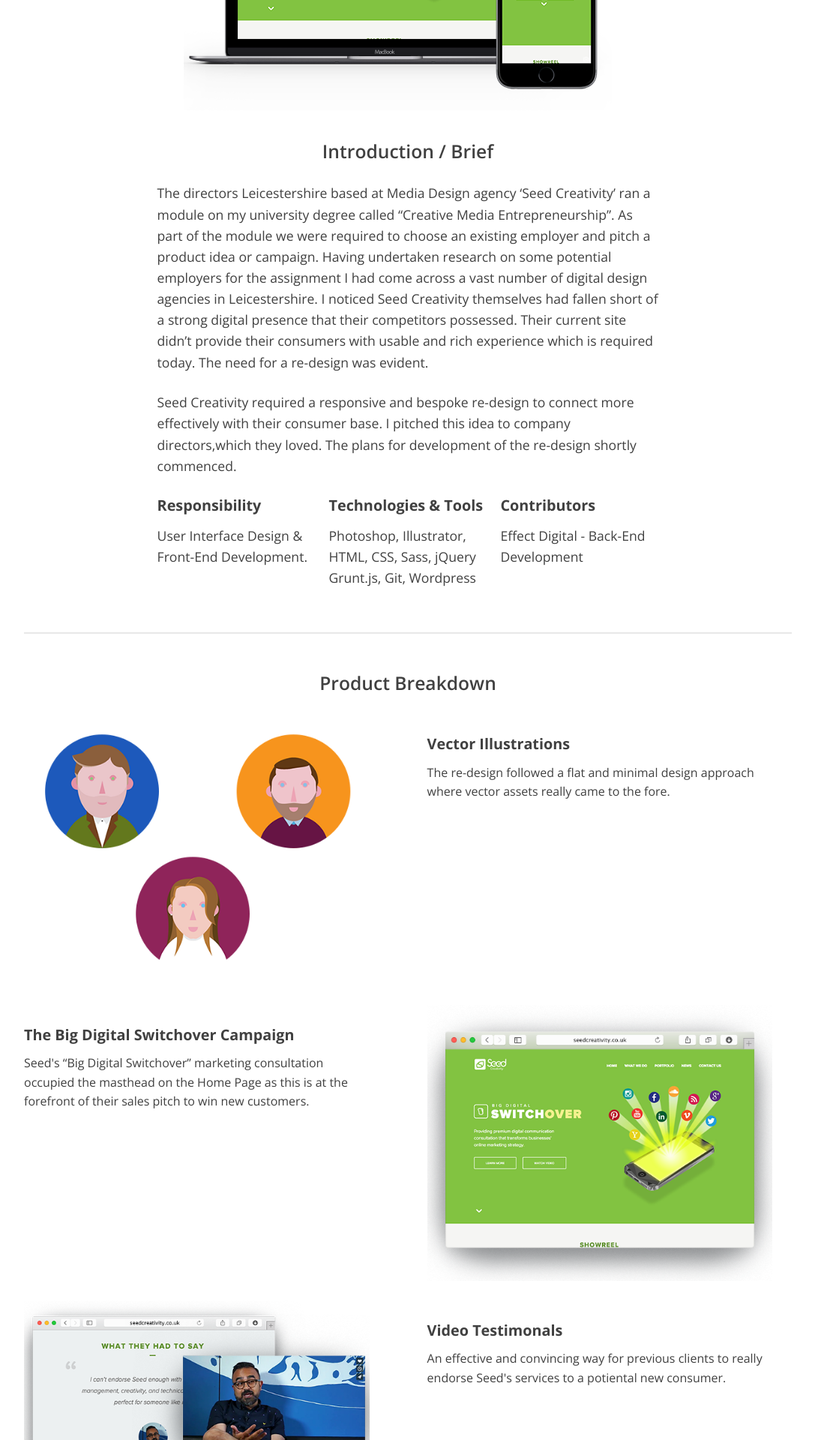
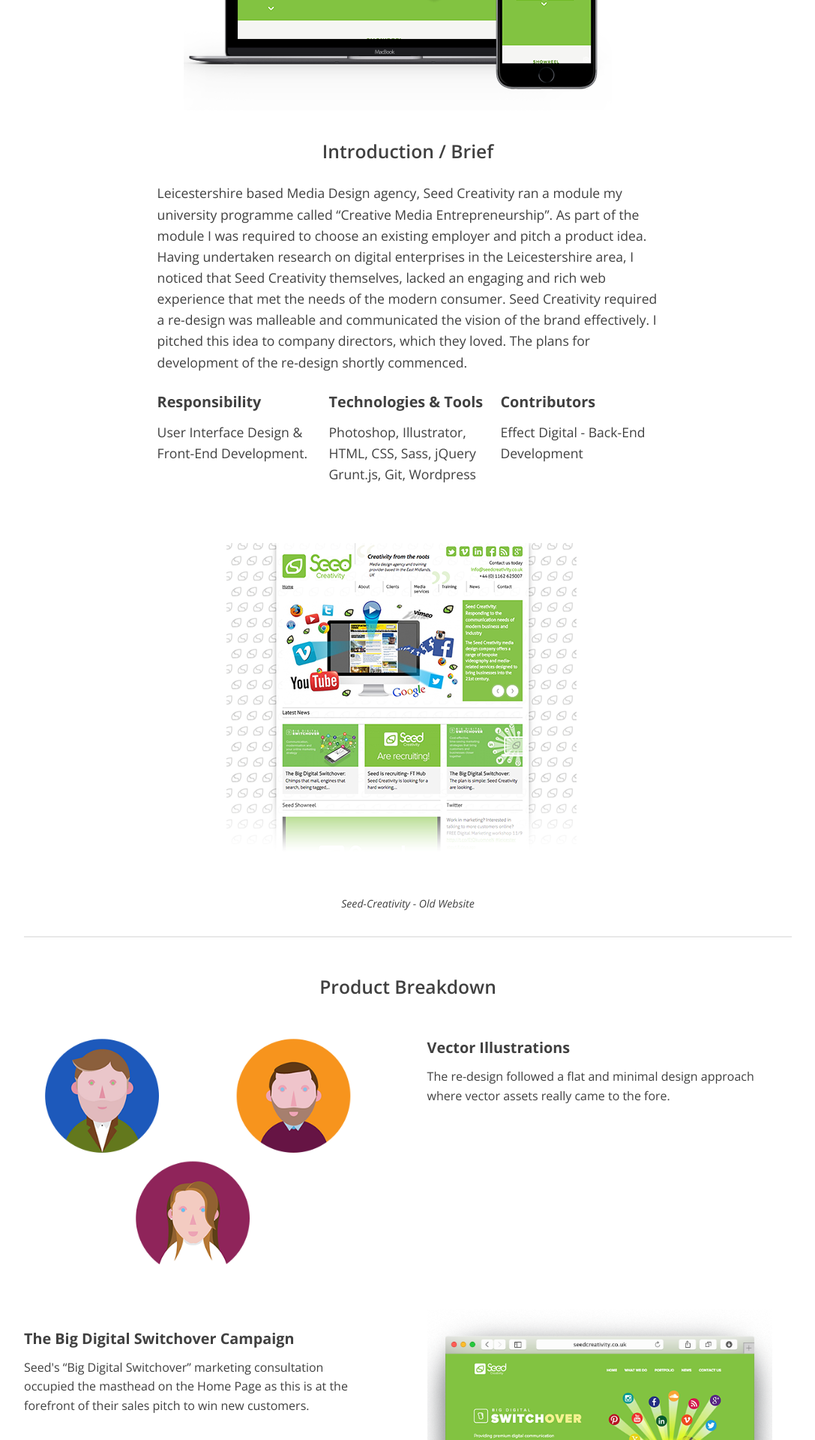
Before and after one commit to LloydBennett/lloydbennett.github.io, a Jekyll site: the page built from _projects/seedcreativity.html, in a window 1280 px wide. Shown: the part 655-2575 px from the top of the page at 75% size, without its empty margins (96-1183 px from the left). Built offline with Jekyll 4.4.1, drawn with Linux system fonts in a browser that asks for light colours; nearby versions of some CDN libraries; some of the changed text lies outside the part shown.

Commit message:
made tweaks to seed creativity case study

```diff
--- a/_layouts/casestudy.html
+++ b/_layouts/casestudy.html
@@ -57,8 +57,9 @@
         {% endif %}
       </div>
       <hr></hr>
+      {% if page.quote%}
       <q class="center dbl-margin-space--top">{{page.quote}}</q>
-
+      {% endif %}
 
       <article class="post-content">
         {{ content }}
--- a/_projects/seedcreativity.html
+++ b/_projects/seedcreativity.html
@@ -15,17 +15,12 @@
 <h3 class="project__subheading center">Introduction / Brief</h3>
 
 <div class="copy-wrapper">
-  <p>The directors Leicestershire based at Media Design agency ‘Seed Creativity’ ran a
-  module on my university degree called “Creative Media Entrepreneurship”.
-  As part of the module we were required to choose an existing employer and pitch a product idea or campaign.
-  Having undertaken research on some potential employers for the assignment I had come across a vast number of
-  digital design agencies in Leicestershire. I noticed Seed Creativity themselves had fallen short of a strong digital
-  presence that their competitors possessed. Their current site didn’t provide their consumers with usable and rich
-  experience which is required today. The need for a re-design was evident.</p>
-
-  <p>Seed Creativity required a responsive and bespoke re-design to connect more effectively
-  with their consumer base. I pitched this idea to company directors,which they loved.
-  The plans for development of the re-design shortly commenced.</p>
+  <p>Leicestershire based Media Design agency, Seed Creativity ran a module my university programme
+    called “Creative Media Entrepreneurship”. As part of the module I was required to choose an existing
+    employer and pitch a product idea. Having undertaken research on digital enterprises in the Leicestershire area,
+    I noticed that Seed Creativity themselves, lacked an engaging and rich web experience that met the needs of the modern consumer.
+    Seed Creativity required a re-design was malleable and communicated the vision of the brand effectively. I pitched this idea to
+    company directors, which they loved. The plans for development of the re-design shortly commenced.</p>
 </div>
 <div class="project__col">
   <div class="one-margin-space--bottom">
@@ -43,7 +38,12 @@
     <p>Effect Digital - Back-End Development</p>
   </div>
 </div>
-
+<div class="copy-wrapper">
+  <figure>
+    <img class="project__img" src="../images/projects/seedcreativity/sc_olddesign.png" alt="seed-project">
+    <figcaption> Seed-Creativity - Old Website </figcaption>
+  </figure>
+</div>
 <hr></hr>
 <div class="dbl-margin-space--top">
   <h3 class="project__subheading center">Product Breakdown</h3>
@@ -94,11 +94,8 @@
 
   <div class="copy-wrapper">
     <h4>User Research</h4>
-    <p>The project undertaken in a very agile and iterative approach as both company directors
-    and I consistently arranged regular meetings to maintain a high level communication.
-    Tools such as Trello, Google Docs and Invisionapp were key in the management and auditing
-    throughout the design process. The project began by fleshing out business objectives company
-    directors and began which then led to undertaking qualitative research methods such as
+    <p>The project began by fleshing out business objectives company
+    directors which then led to undertaking qualitative research methods such as
   user surveys and observations to understand the type of users I was required to design for.</p>
   </div>
   <div class="copy-wrapper">
@@ -107,23 +104,49 @@
     strong information architecture for the new re-design by creating site maps, content audits and
     wireframes.</p>
   </div>
+  <figure>
+    <img class="project__img" src="../images/projects/seedcreativity/sc_wireframe.jpg">
+    <figcaption>Wireframe for an interior page produced in Sketch 3</figcaption>
+  </figure>
   <div class="copy-wrapper">
     <h4>Visual Design</h4>
-    <p>Using the information gathered from the previous stages, I able to produce a high level visual pixel-perfect
-      mockups and interaction storyboards for both mobile and desktop views using Photoshop. A lot of the project was
-      spent on this phase due to large number of iterations request by the product owners. These designs were then presented
-      to an external company called Effect Digital for review as they were going to be involved in the back-end development of the site. </p>
+    <p>
+      Using the information gathered from the previous stages high-fidelity visual
+      mockups(Mobile/Desktop) and interaction storyboards were produced using Photoshop. A lot of the project was
+      spent on this phase due to large number of iterations request by the product owners.</p>
+
+      <p>These designs were then presented to an external company(Effect Digital) for review as they were going to be
+        implement the back-end of the site. </p>
   </div>
+  <figure>
+    <img class="project__img" src="../images/projects/seedcreativity/sc_styleguide.png" alt="seed-project">
+    <figcaption>Brand Style Guide</figcaption>
+  </figure>
+  <figure>
+    <img class="project__img" src="../images/projects/seedcreativity/sc_interactions_1.svg" alt="seed-project">
+    <figcaption>Mobile Interaction Study Made In Illustrator</figcaption>
+  </figure>
+  <figure>
+    <img class="project__img" src="../images/projects/seedcreativity/sc_visuals.png" alt="seed-project">
+    <figcaption> Seed's New Home &amp; Interior Page Design </figcaption>
+  </figure>
   <div class="copy-wrapper">
     <h4>Development</h4>
     <p>I then built a responsive prototype using HTML,CSS, Sass &amp; jQuery. Versions of this prototype was committed regularly through
-      git and allowing the back-end developers to track to the process. </p>
+      Git and allowing the back-end developers to track to the process. </p>
   </div>
 
 </div>
 <hr></hr>
 <div class="dbl-margin-space--top">
   <h3 class="project__subheading center">Reflection</h3>
+  <div class="copy-wrapper">
+    <p> Having this project been my first commercial project and carried out the planning and design right through to front-end development
+      by myself was quite a daunting experience at times. Especially when came to the front-end development aspects of the product, there a
+      concern as to whether the quality of the code I produce will be massively hindered by inexperience. However, I used my initiative to utilise
+      source code quality tools such as W3C validator and JShint.</p>
 
 
+      <img class="project__img" style="max-width:420px;" src="../images/projects/seedcreativity/happycoder.jpg" alt="seed-project">
+  </div>
 </div>
--- a/_projects/vocalsandverses.markdown
+++ b/_projects/vocalsandverses.markdown
@@ -7,4 +7,4 @@
 date: 2015-10-08 00:15:20
 ---
 
-Lorem ipsum.
+Coming soon.
--- /dev/null
+++ b/_sass/base/_content-elements.scss
@@ -0,0 +1,4 @@
+figure{
+  margin-top: 2rem;
+  margin-bottom: 2rem;
+}
--- a/_sass/base/_manifest.scss
+++ b/_sass/base/_manifest.scss
@@ -1 +1 @@
-@import 'reset','typography','ui-components';
+@import 'reset','typography','ui-components', 'content-elements';
--- a/_sass/base/_typography.scss
+++ b/_sass/base/_typography.scss
@@ -53,3 +53,9 @@
 q{
   font-style: italic;
 }
+figcaption{
+  font-style: italic;
+  margin: 0.8em auto;
+  font-size: 0.8em;
+  text-align:center;
+}
```
Also changed, not shown: images/projects/seedcreativity/happycoder.jpg, images/projects/seedcreativity/sc_interactions-01.svg (added), images/projects/seedcreativity/sc_interactions.svg (added), images/projects/seedcreativity/sc_interactions_1.svg (added), images/projects/seedcreativity/sc_olddesign.png (added), images/projects/seedcreativity/sc_styleguide.png (added), images/projects/seedcreativity/sc_visuals.png (added), images/projects/seedcreativity/sc_wireframe.jpg (added).
